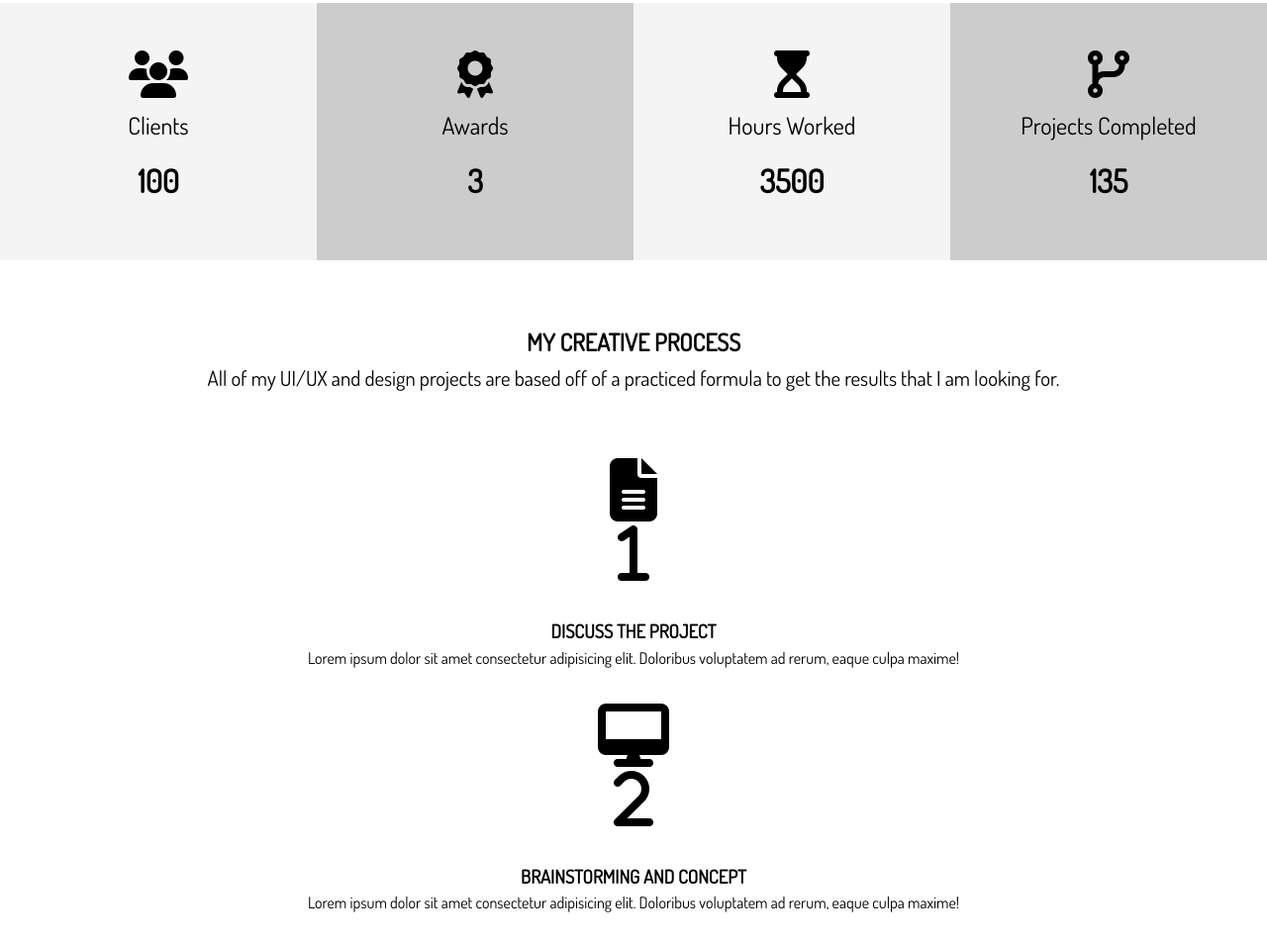
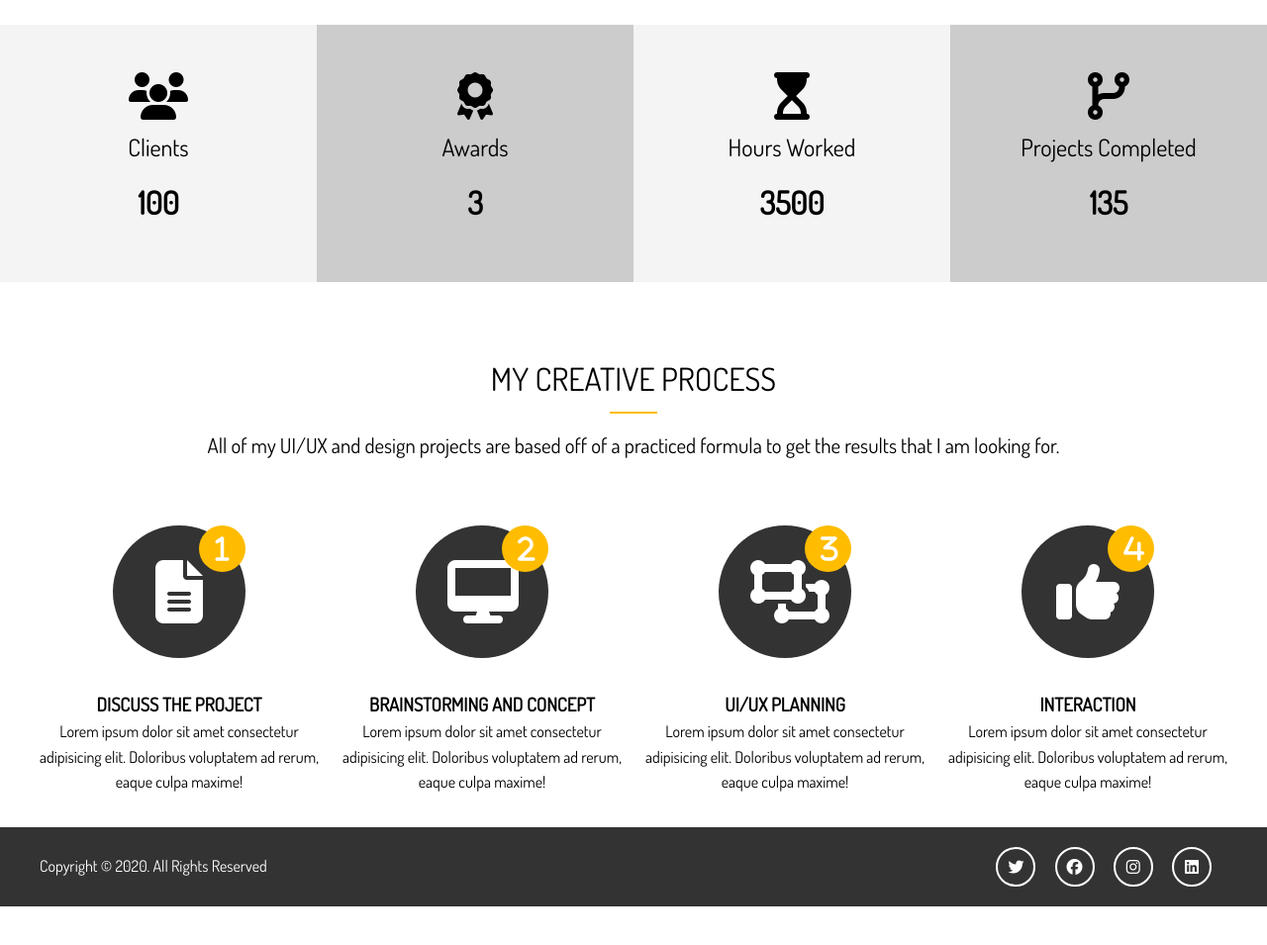
Before and after one commit to MarcLignarius/SASS.Portfolio, a website: page dist/index.html in a window 1280 px wide. Shown: the part 1183-2138 px from the top of the page at 99% size. After the commit the page ends 2099 px from the top, so only its background shows below. Drawn offline with Linux system fonts and the light colour scheme.

Commit message:
add styles for #home-c and #main-footer

```diff
--- a/scss/_utilities.scss
+++ b/scss/_utilities.scss
@@ -12,6 +12,23 @@
 
 .text-center {
   text-align: center;
+}
+
+.section-title {
+  font-size: 2rem;
+  display: block;
+  padding: 0.5rem;
+  text-align: center;
+  font-weight: 100;
+  text-transform: uppercase;
+}
+
+.bottom-line {
+  height: 2px;
+  width: 3rem;
+  background: $main-color;
+  display: block;
+  margin: 0 auto 1rem auto;
 }
 
 // Buttons
--- a/scss/main.scss
+++ b/scss/main.scss
@@ -6,7 +6,6 @@
 * {
   margin: 0;
   padding: 0;
-  box-sizing: border-box;
 }
 
 body {
@@ -150,4 +149,82 @@ img {
       }
     }
   }
+
+  &-c {
+    .process {
+      display: grid;
+      grid-template-columns: repeat(4, 1fr);
+      grid-gap: 1.5rem;
+      text-align: center;
+
+      &-icon {
+        border-radius: 50%;
+        background: $dark-color;
+        color: #fff;
+        padding: 2rem;
+        width: 70px;
+        height: 70px;
+        line-height: 70px;
+        text-align: center;
+        position: relative;
+        transition: all 1s;
+
+        &:hover {
+          background: $main-color;
+          width: 90px;
+          height: 90px;
+          line-height: 90px;
+
+          .process-step {
+            background: $dark-color;
+          }
+        }
+      }
+
+      &-step {
+        position: absolute;
+        top: 0;
+        right: 0;
+        font-size: 28px;
+        background: $main-color;
+        border-radius: 50%;
+        height: 15px;
+        width: 15px;
+        line-height: 15px;
+        padding: 1rem;
+        transition: all 1s;
+      }
+    }
+  }
 }
+
+// Footer
+
+#main-footer {
+  background: $dark-color;
+  color: #fff;
+  height: 5rem;
+
+  .footer-content {
+    display: flex;
+    justify-content: space-between;
+    height: 5rem;
+    align-items: center;
+
+    .social .fab {
+      margin-right: 1rem;
+      border: 2px #fff solid;
+      border-radius: 50%;
+      height: 20px;
+      width: 20px;
+      line-height: 20px;
+      text-align: center;
+      padding: 0.5rem;
+      transition: all 0.5s;
+
+      &:hover {
+        background: $main-color;
+      }
+    }
+  }
+}
```
Also changed, not shown: dist/css/main.css.
